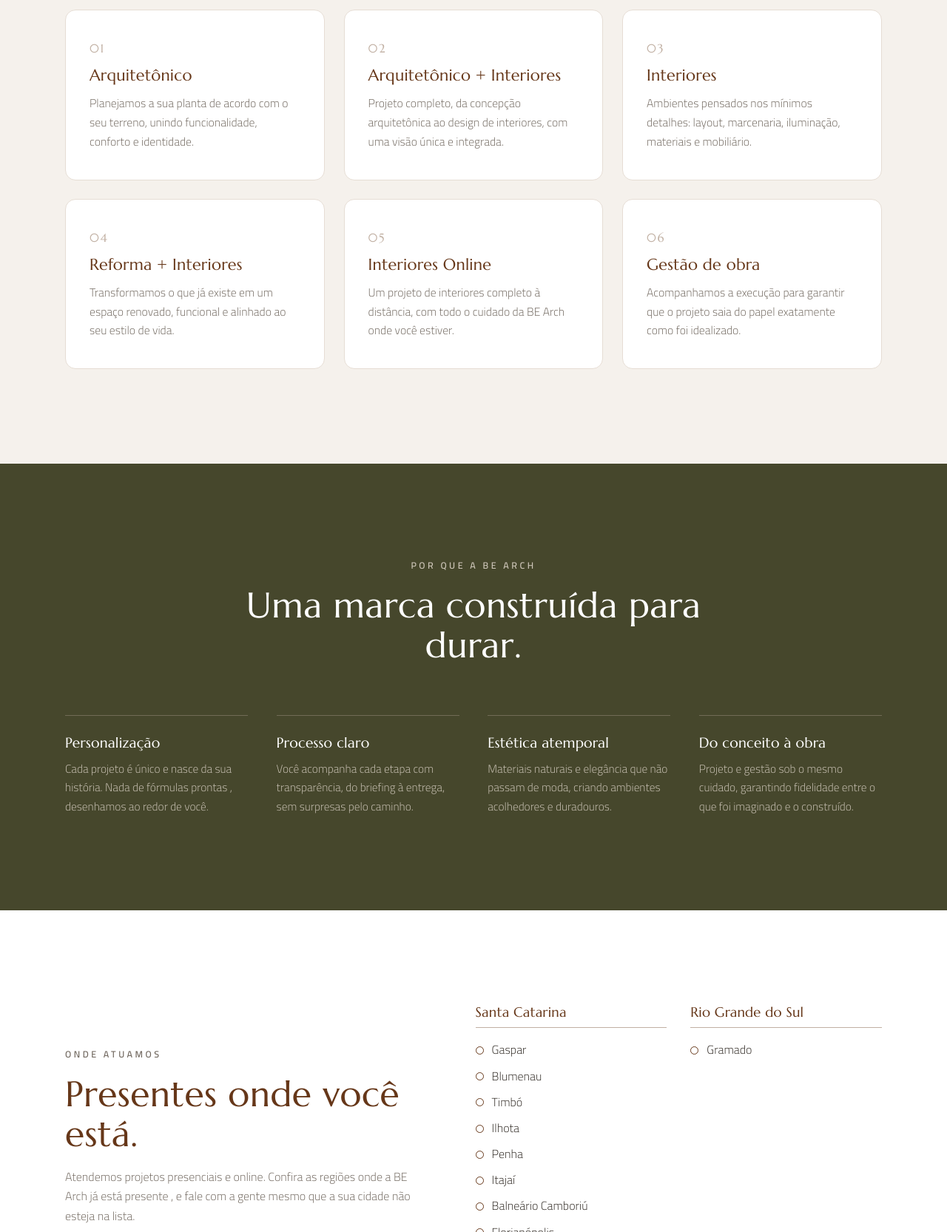
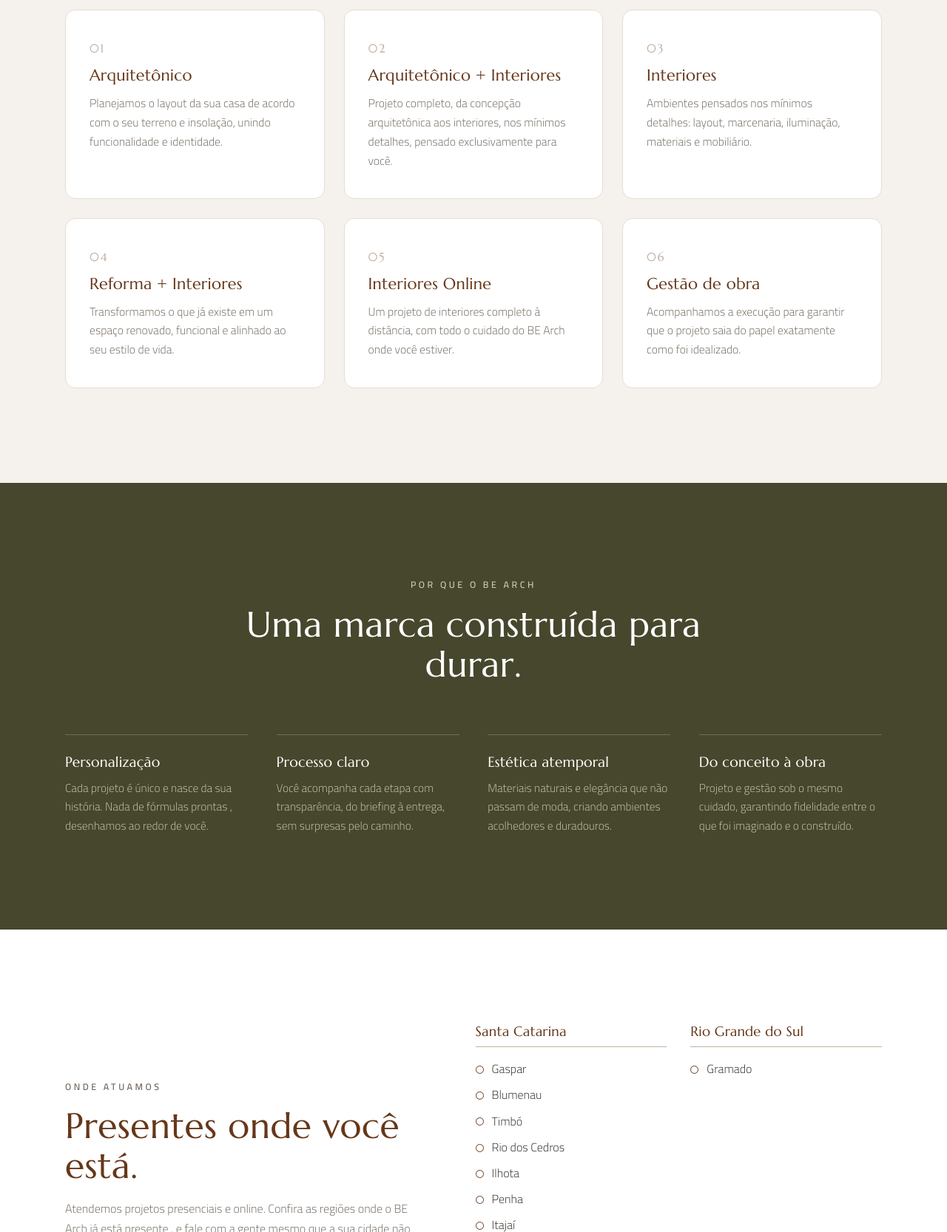
Before and after one commit to gabrielhostins/-be-arch-lp, a plain HTML site: page index.html in a window 1280 px wide. Shown: the part 1980-3646 px from the top of the page at 74% size. Drawn offline with Linux system fonts and the light colour scheme.

Commit message:
Ajustes de conteúdo: cards 01/02, cidade Rio dos Cedros e gênero da marca (o BE ARCH)
Co-Authored-By: Claude Opus 4.8 <noreply@anthropic.com>

```diff
--- a/index.html
+++ b/index.html
@@ -76,7 +76,7 @@
     <div class="sobre-text reveal">
       <p class="eyebrow">O Be Arch</p>
       <h2>Espaços que respeitam quem você é.</h2>
-      <p>A <strong>BE ARCH</strong> nasce de uma essência que sempre esteve presente: projetar
+      <p>O <strong>BE ARCH</strong> nasce de uma essência que sempre esteve presente: projetar
         com metodologia, estrutura, amor e responsabilidade. Mais do que concretizar ambientes,
         traduzimos a forma como cada cliente deseja viver em espaços leves, humanos e atemporais.</p>
       <p>Atuamos em todo o Brasil, com arquitetura e interiores para projetos residenciais e
@@ -104,12 +104,12 @@
       <article class="card reveal">
         <span class="card-num">01</span>
         <h3>Arquitetônico</h3>
-        <p>Planejamos a sua planta de acordo com o seu terreno, unindo funcionalidade, conforto e identidade.</p>
+        <p>Planejamos o layout da sua casa de acordo com o seu terreno e insolação, unindo funcionalidade e identidade.</p>
       </article>
       <article class="card reveal">
         <span class="card-num">02</span>
         <h3>Arquitetônico + Interiores</h3>
-        <p>Projeto completo, da concepção arquitetônica ao design de interiores, com uma visão única e integrada.</p>
+        <p>Projeto completo, da concepção arquitetônica aos interiores, nos mínimos detalhes, pensado exclusivamente para você.</p>
       </article>
       <article class="card reveal">
         <span class="card-num">03</span>
@@ -124,7 +124,7 @@
       <article class="card reveal">
         <span class="card-num">05</span>
         <h3>Interiores Online</h3>
-        <p>Um projeto de interiores completo à distância, com todo o cuidado da BE Arch onde você estiver.</p>
+        <p>Um projeto de interiores completo à distância, com todo o cuidado do BE Arch onde você estiver.</p>
       </article>
       <article class="card reveal">
         <span class="card-num">06</span>
@@ -139,7 +139,7 @@
 <section class="diferenciais section section--dark" id="diferenciais">
   <div class="container">
     <div class="section-head reveal">
-      <p class="eyebrow eyebrow--light">Por que a BE Arch</p>
+      <p class="eyebrow eyebrow--light">Por que o BE Arch</p>
       <h2>Uma marca construída para durar.</h2>
     </div>
     <div class="dif-grid">
@@ -169,15 +169,15 @@
     <div class="atuacao-text reveal">
       <p class="eyebrow">Onde atuamos</p>
       <h2>Presentes onde você está.</h2>
-      <p>Atendemos projetos presenciais e online. Confira as regiões onde a BE Arch já está presente
+      <p>Atendemos projetos presenciais e online. Confira as regiões onde o BE Arch já está presente
         , e fale com a gente mesmo que a sua cidade não esteja na lista.</p>
     </div>
     <div class="atuacao-lists reveal">
       <div class="uf">
         <h3>Santa Catarina</h3>
         <ul class="cities">
-          <li>Gaspar</li><li>Blumenau</li><li>Timbó</li><li>Ilhota</li>
-          <li>Penha</li><li>Itajaí</li><li>Balneário Camboriú</li>
+          <li>Gaspar</li><li>Blumenau</li><li>Timbó</li><li>Rio dos Cedros</li>
+          <li>Ilhota</li><li>Penha</li><li>Itajaí</li><li>Balneário Camboriú</li>
           <li>Florianópolis</li><li>Pedra Branca</li>
         </ul>
       </div>
```
Also changed, not shown: portfolio/index.html (+1 -1 lines), projeto.html (+1 -1 lines).
